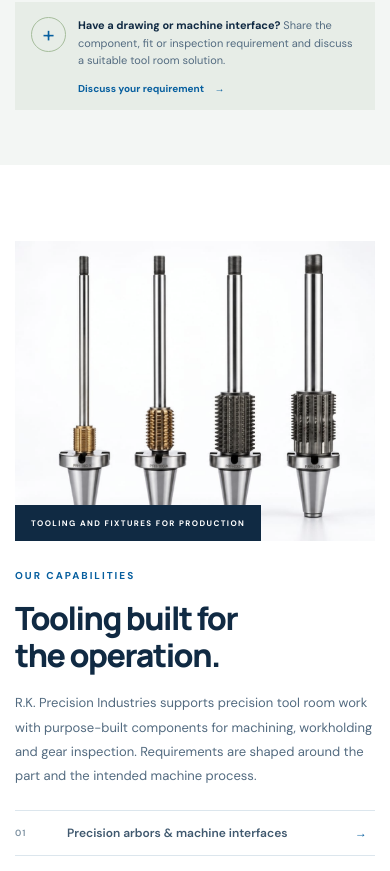
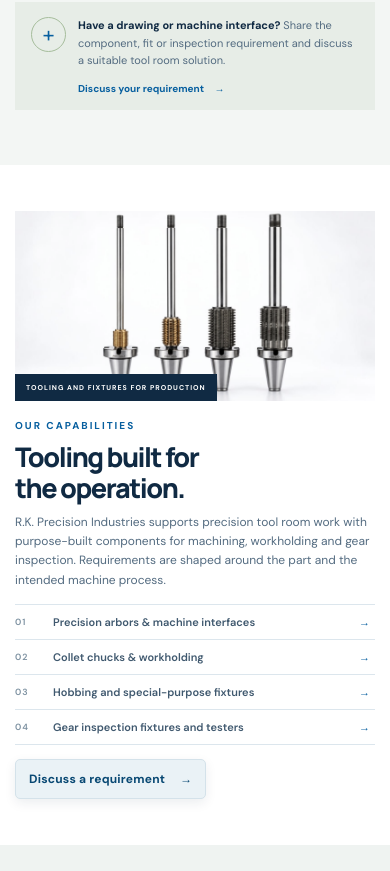
Before and after one commit to ghostcommitme/R.K.-Precision-Industries, a Next.js app: page / in a window 390 px wide. Shown: the part 2607-3478 px from the top of the page. Built offline with nearby package versions, Linux system fonts and the light colour scheme.

Commit message:
Shorten capabilities section on mobile

```diff
--- a/app/globals.css
+++ b/app/globals.css
@@ -320,4 +320,14 @@
 	.hero-photo{display:none}
 	.hero-inner{align-items:center;padding-block:42px}
 	.hero-copy{padding:24px 0;max-width:560px}
+	.capabilities-section{padding-block:46px}
+	.capabilities-grid{gap:18px}
+	.capabilities-slider{height:190px}
+	.image-label{padding:9px 11px;font-size:7px;letter-spacing:1px}
+	.capabilities-copy h2{font-size:27px;line-height:1.15;margin-bottom:10px}
+	.capabilities-copy .eyebrow{margin-bottom:9px}
+	.capabilities-copy>p:not(.eyebrow){font-size:12px;line-height:1.6;margin-bottom:8px}
+	.capability-list{margin:14px 0}
+	.capability-list>div{grid-template-columns:30px 1fr 16px;gap:8px;padding:10px 0;font-size:11px}
+	.capabilities-copy .button{min-height:40px;padding:10px 13px}
 }
```
